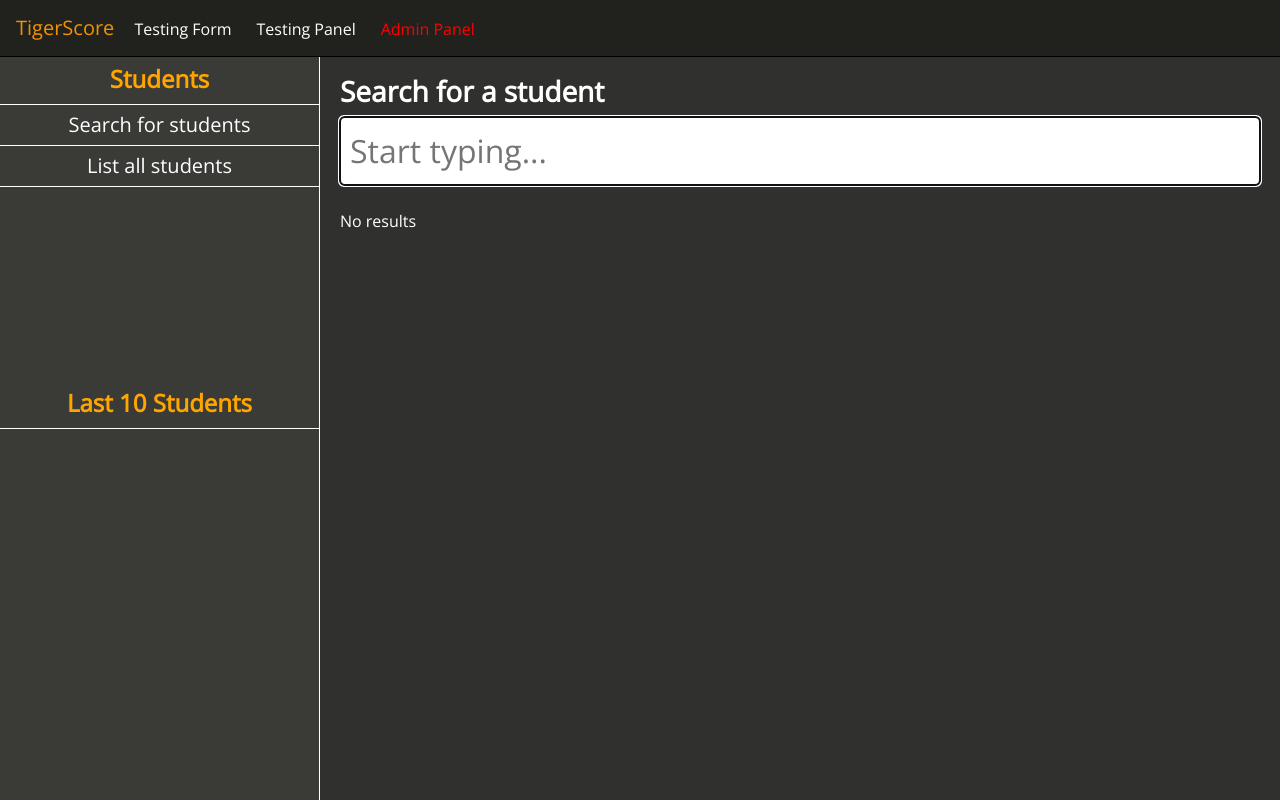
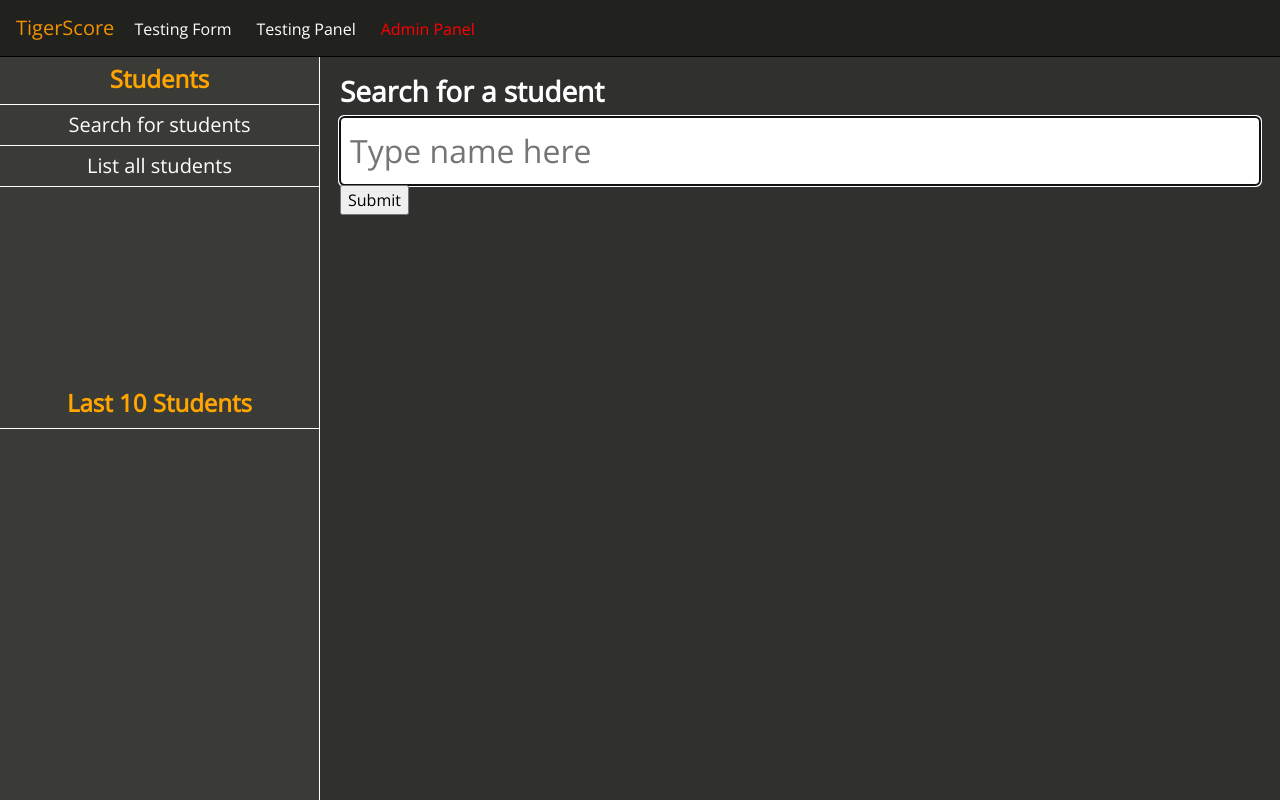
Before and after one commit to JamsheedMistri/TigerScore, a PHP site: page /panel.php?student_search in a window 1280 px wide. Run offline with PHP 8.4, Linux system fonts and the light colour scheme; the visitor is signed in with stand-in values (Sample User, id 1).

Commit message:
Fixing bug

```diff
--- a/panel.php
+++ b/panel.php
@@ -36,7 +36,6 @@ if (!isset($_SESSION['instructor']) && !isset($_SESSION['master'])) {
 					<ul>
 						<?php
 						$student_id = $_GET['student'];
-						updateLast10($student_id);
 						$types = getData("data/tests.json")[$student_id]['requirements'];
 
 						foreach ($types as $type => $requirements) {
@@ -86,12 +85,32 @@ if (!isset($_SESSION['instructor']) && !isset($_SESSION['master'])) {
 				<div id="content">
 					<?php
 					if (isset($_GET['student_search'])) {
-						?>
-						<h3>Search for a student</h3>
-						<input id="student_search" type="text" placeholder="Start typing..." autofocus />
-						<br><br>
-						<ul id="student_search_list" class="student_list">No results</ul>
-						<?php
+						if (isset($_POST['query'])) {
+							$query = $_POST['query'];
+							?>
+							<h3>Results for "<?php echo $query; ?>"</h3>
+							<ul class="student_list">
+								<?php
+								$tests = getData("data/tests.json");
+								foreach ($tests as $key => $test) {
+									$full_name = strtolower($test['first_name']." ".$test['last_name']);
+									if (strpos($full_name, strtolower($query)) !== false) {
+										echo "<a href='?student_test&student=$key'><li>".drawStudent($key)."</li></a>";
+									}
+								}
+								?>
+							</ul>
+							<?php
+						} else {
+							?>
+							<h3>Search for a student</h3>
+							<form action="panel.php?student_search" method="post">
+								<input type="hidden" name="student_search" />
+								<input type="text" id="student_search" name="query" placeholder="Type name here" autofocus />
+								<input type="submit" id="student_search_submit" value="Submit" />
+							</form>
+							<?php
+						}
 					} else if (isset($_GET['student_list'])) {
 						echo '<h3>List of all students</h3>';
 						echo '<ul class="student_list">';
@@ -103,6 +122,7 @@ if (!isset($_SESSION['instructor']) && !isset($_SESSION['master'])) {
 						echo '</ul>';
 					} else if (isset($_GET['student_test'])) {
 						$student_id = $_GET['student'];
+						updateLast10($student_id);
 						$student_data = getData("data/tests.json")[$student_id];
 						$student_full_name = $student_data['first_name']." ".$student_data['last_name'];
 						$student_first_name = $student_data['first_name'];
@@ -251,7 +271,9 @@ if (!isset($_SESSION['instructor']) && !isset($_SESSION['master'])) {
 						}
 					}
 				} else {
-					header("Location: ?student_search");
+					?>
+					<script> window.location.replace("?student_search"); </script>
+					<?php
 				}
 				?>
 			</div>
@@ -266,17 +288,6 @@ if (!isset($_SESSION['instructor']) && !isset($_SESSION['master'])) {
 		var first_name = '".getData("data/tests.json")[$_GET['student']]['first_name']."';
 		shouldCheckIfPassed = true;
 		</script>";
-	} else if (isset($_GET['student_search'])) {
-		$current = getData("data/tests.json");
-		$new = [];
-		foreach ($current as $key => $value) {
-			$new[$key] = [
-				"first_name" => $current[$key]['first_name'],
-				"last_name" => $current[$key]['last_name'],
-				"draw" =>	drawStudent($key)
-			];
-		}
-		echo "<script>var studentList = ".json_encode($new).";</script>";
 	}
 	?>
 	<script src="assets/js/panel.js"></script>
```
